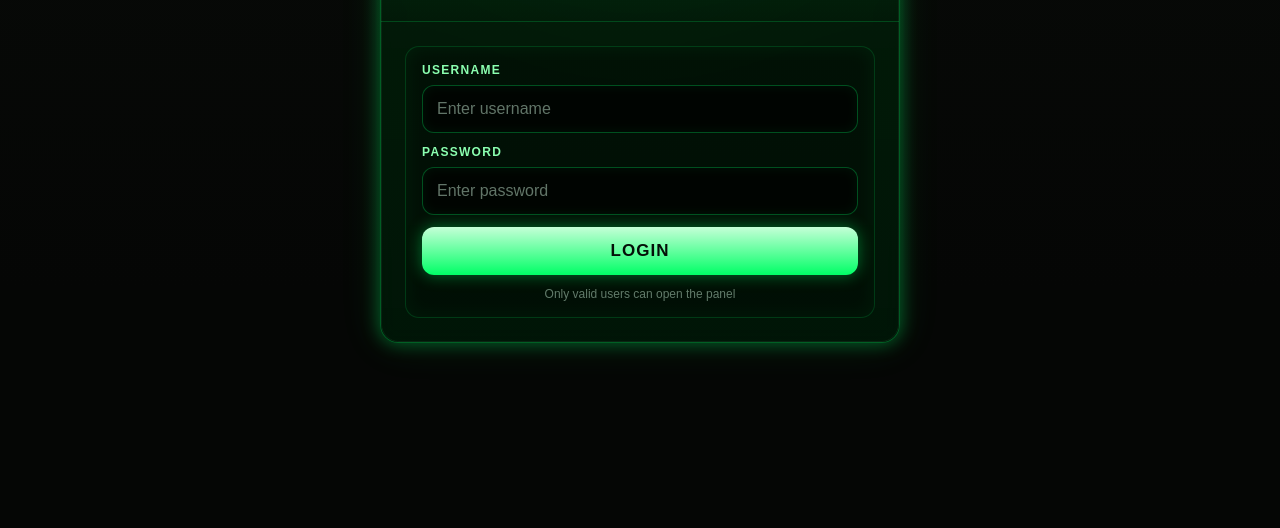
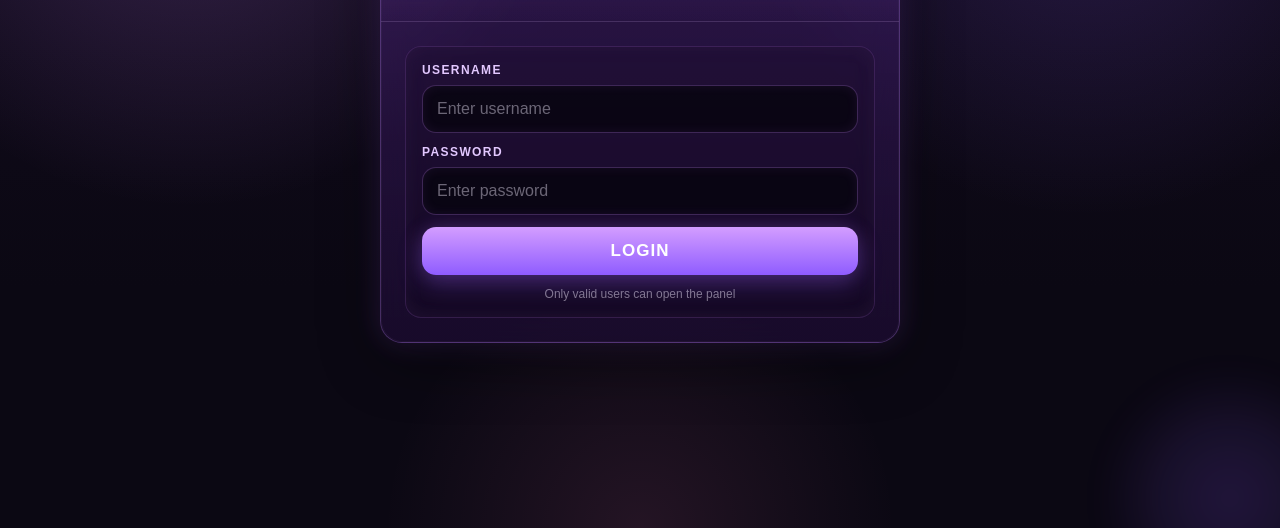
Before and after one commit to yyy586873-blip/Myserver-, a website: page index.html in a window 1280 px wide. Shown: the part 272-800 px from the top of the page. Drawn offline with Linux system fonts and the light colour scheme.

Commit message:
Update index.html

```diff
--- a/index.html
+++ b/index.html
@@ -2,36 +2,45 @@
 <html lang="en">
 <head>
   <meta charset="UTF-8" />
-  <meta name="viewport" content="width=device-width, initial-scale=1, viewport-fit=cover" />
-  <meta name="theme-color" content="#050805" />
+  <meta name="viewport" content="width=device-width, initial-scale=1.0, viewport-fit=cover" />
+  <meta name="theme-color" content="#120a1f" />
   <title>Access Panel</title>
 
   <style>
     :root{
-      --bg:#050805;
-      --bg2:#020302;
-      --panel:rgba(0, 40, 10, 0.60);
-      --panel2:rgba(0, 25, 8, 0.82);
-      --line:#00ff66;
-      --line2:#8bffb0;
-      --text:#d8ffe6;
-      --muted:#7cff9a;
-      --danger:#ff5c5c;
-      --shadow:0 0 18px rgba(0,255,102,.35), 0 0 42px rgba(0,255,102,.12);
-      --radius:18px;
-      --radius2:14px;
+      --bg1:#120a1f;
+      --bg2:#090611;
+      --panel1:rgba(98, 44, 163, 0.34);
+      --panel2:rgba(28, 12, 49, 0.78);
+      --border:rgba(196, 145, 255, 0.26);
+      --border2:rgba(196, 145, 255, 0.42);
+      --text:#f4ecff;
+      --muted:#c9a8ff;
+      --accent:#c77dff;
+      --accent2:#8f5cff;
+      --success:#cdb6ff;
+      --danger:#ff7db8;
+      --shadow:0 16px 60px rgba(0,0,0,.45), 0 0 28px rgba(167, 94, 255, .22);
+      --radius:22px;
+      --radius2:16px;
       --maxw: 460px;
     }
 
-    *{ box-sizing:border-box; -webkit-tap-highlight-color: transparent; }
+    *{
+      box-sizing:border-box;
+      -webkit-tap-highlight-color: transparent;
+    }
+
     html, body{
       margin:0;
       min-height:100%;
       font-family: Arial, Helvetica, sans-serif;
+      color:var(--text);
       background:
-        radial-gradient(circle at top, rgba(0,255,102,.12), transparent 35%),
-        linear-gradient(180deg, var(--bg), var(--bg2) 70%);
-      color: var(--text);
+        radial-gradient(circle at 15% 15%, rgba(199,125,255,.22), transparent 28%),
+        radial-gradient(circle at 85% 20%, rgba(143,92,255,.18), transparent 26%),
+        radial-gradient(circle at 50% 100%, rgba(255,125,184,.10), transparent 25%),
+        linear-gradient(180deg, var(--bg1), var(--bg2) 70%);
     }
 
     body{
@@ -44,15 +53,39 @@
       position:fixed;
       inset:0;
       pointer-events:none;
-      background: linear-gradient(
-        to bottom,
-        rgba(255,255,255,0.02) 0%,
-        rgba(255,255,255,0.00) 2%,
-        rgba(255,255,255,0.03) 4%
-      );
+      background:
+        linear-gradient(to bottom,
+          rgba(255,255,255,0.03) 0%,
+          rgba(255,255,255,0.00) 2%,
+          rgba(255,255,255,0.025) 4%);
       background-size:100% 8px;
-      opacity:.28;
+      opacity:.20;
       mix-blend-mode: screen;
+    }
+
+    .float-orb{
+      position:fixed;
+      width:220px;
+      height:220px;
+      border-radius:50%;
+      filter: blur(24px);
+      opacity:.22;
+      pointer-events:none;
+      background: radial-gradient(circle, rgba(199,125,255,.9), rgba(199,125,255,0));
+      animation: drift 8s ease-in-out infinite;
+    }
+
+    .orb1{ top:-70px; left:-60px; }
+    .orb2{
+      right:-60px;
+      bottom:-80px;
+      background: radial-gradient(circle, rgba(143,92,255,.85), rgba(143,92,255,0));
+      animation-delay: -3s;
+    }
+
+    @keyframes drift{
+      0%,100%{ transform: translate(0,0) scale(1); }
+      50%{ transform: translate(18px, 22px) scale(1.08); }
     }
 
     .wrap{
@@ -69,13 +102,13 @@
 
     .panel{
       width:min(100%, var(--maxw));
-      background: linear-gradient(180deg, var(--panel), var(--panel2));
-      border: 1px solid rgba(0,255,102,.30);
+      background: linear-gradient(180deg, var(--panel1), var(--panel2));
+      border:1px solid var(--border);
       border-radius: var(--radius);
       box-shadow: var(--shadow);
+      backdrop-filter: blur(16px);
       overflow:hidden;
       position:relative;
-      backdrop-filter: blur(10px);
     }
 
     .panel::after{
@@ -84,7 +117,7 @@
       inset:0;
       border-radius: var(--radius);
       pointer-events:none;
-      border: 1px solid rgba(139,255,176,.10);
+      border:1px solid rgba(255,255,255,.05);
       animation: pulse 2.2s ease-in-out infinite;
     }
 
@@ -96,17 +129,25 @@
     .header{
       padding: clamp(18px, 4vw, 24px);
       text-align:center;
-      border-bottom: 1px solid rgba(0,255,102,.14);
-      background: linear-gradient(180deg, rgba(0,255,102,.07), transparent);
+      border-bottom:1px solid rgba(255,255,255,.08);
+      background: linear-gradient(180deg, rgba(199,125,255,.10), transparent);
     }
 
     .title{
       margin:0;
       font-size: clamp(24px, 6vw, 32px);
       letter-spacing: 2px;
-      color:#e8fff0;
-      text-shadow: 0 0 8px rgba(0,255,102,.7), 0 0 18px rgba(0,255,102,.28);
       line-height:1.1;
+      color:#fff7ff;
+      text-shadow:
+        0 0 10px rgba(199,125,255,.75),
+        0 0 22px rgba(143,92,255,.28);
+      animation: titleGlow 2.4s ease-in-out infinite alternate;
+    }
+
+    @keyframes titleGlow{
+      from{ transform: translateY(0); }
+      to{ transform: translateY(-1px); }
     }
 
     .subtitle{
@@ -121,20 +162,21 @@
     }
 
     .box{
-      background: rgba(0,0,0,.28);
-      border: 1px solid rgba(0,255,102,.18);
+      background: rgba(12, 8, 21, .42);
+      border:1px solid rgba(199,125,255,.18);
       border-radius: var(--radius2);
       padding: clamp(14px, 3.5vw, 16px);
-      box-shadow: inset 0 0 18px rgba(0,255,102,.06);
+      box-shadow: inset 0 0 18px rgba(199,125,255,.08);
+      backdrop-filter: blur(10px);
     }
 
     .label{
       display:block;
-      margin: 0 0 8px;
-      font-size: 12px;
+      margin:0 0 8px;
+      font-size:12px;
       font-weight:700;
-      letter-spacing: 1.3px;
-      color: var(--line2);
+      letter-spacing:1.4px;
+      color:#e3c8ff;
     }
 
     .input{
@@ -142,51 +184,66 @@
       appearance:none;
       border:none;
       outline:none;
-      border-radius: 12px;
+      border-radius: 14px;
       padding: 14px 14px;
       font-size: 16px;
       color: var(--text);
-      background: rgba(0,0,0,.72);
-      border: 1px solid rgba(0,255,102,.30);
-      box-shadow: inset 0 0 12px rgba(0,255,102,.06);
+      background: rgba(8, 6, 15, .82);
+      border:1px solid rgba(199,125,255,.28);
+      box-shadow: inset 0 0 12px rgba(199,125,255,.08);
       margin-bottom: 12px;
+      transition: border-color .2s ease, transform .2s ease, box-shadow .2s ease;
+    }
+
+    .input:focus{
+      border-color: var(--border2);
+      box-shadow:
+        inset 0 0 12px rgba(199,125,255,.10),
+        0 0 0 3px rgba(199,125,255,.08);
+      transform: translateY(-1px);
     }
 
     .input::placeholder{
-      color: rgba(216,255,230,.45);
-    }
-
-    .row{
-      display:grid;
-      grid-template-columns: 1fr;
-      gap: 10px;
+      color: rgba(244,236,255,.42);
     }
 
     .btn{
       width:100%;
       border:none;
-      border-radius: 12px;
+      border-radius: 14px;
       padding: 14px 16px;
       font-size: 16px;
-      font-weight: 800;
-      letter-spacing: 1px;
-      color:#041008;
-      background: linear-gradient(180deg, #c5ffd7, #00ff66);
-      box-shadow: 0 0 16px rgba(0,255,102,.42);
+      font-weight:800;
+      letter-spacing:1px;
+      color:#fff;
+      background: linear-gradient(180deg, #d39dff, #8f5cff);
+      box-shadow:
+        0 10px 24px rgba(143,92,255,.25),
+        0 0 20px rgba(199,125,255,.18);
       cursor:pointer;
       transition: transform .16s ease, filter .16s ease, opacity .16s ease;
       touch-action: manipulation;
     }
 
-    .btn:active{ transform: scale(.985); }
-    .btn:hover{ filter: brightness(1.05); }
-    .btn[disabled]{ opacity:.55; cursor:not-allowed; }
+    .btn:hover{
+      filter: brightness(1.05);
+    }
+
+    .btn:active{
+      transform: scale(.985);
+    }
+
+    .btn[disabled]{
+      opacity:.6;
+      cursor:not-allowed;
+    }
 
     .btn-secondary{
+      margin-top:10px;
       background: transparent;
-      color: var(--line);
-      border: 1px solid rgba(0,255,102,.40);
-      box-shadow: inset 0 0 10px rgba(0,255,102,.05);
+      color:#e8d7ff;
+      border:1px solid rgba(199,125,255,.35);
+      box-shadow: inset 0 0 10px rgba(199,125,255,.05);
     }
 
     .section{
@@ -210,19 +267,19 @@
 
     .bar{
       width:100%;
-      height: 12px;
-      border-radius: 999px;
+      height:12px;
+      border-radius:999px;
       overflow:hidden;
-      background: rgba(0,255,102,.10);
-      border: 1px solid rgba(0,255,102,.20);
+      background: rgba(199,125,255,.10);
+      border:1px solid rgba(199,125,255,.18);
     }
 
     .bar > span{
       display:block;
       width:0%;
       height:100%;
-      background: linear-gradient(90deg, var(--line), var(--line2), var(--line));
-      box-shadow: 0 0 14px rgba(0,255,102,.75);
+      background: linear-gradient(90deg, #d39dff, #ffffff, #8f5cff, #d39dff);
+      box-shadow: 0 0 14px rgba(199,125,255,.55);
       transition: width .12s linear;
     }
 
@@ -233,15 +290,16 @@
       font-size: 14px;
       color: var(--text);
       word-break: break-word;
+      line-height:1.5;
     }
 
     .result{
       display:none;
       margin-top: 14px;
       padding: 14px;
-      border-radius: 12px;
-      background: rgba(0,0,0,.35);
-      border: 1px solid rgba(0,255,102,.22);
+      border-radius: 14px;
+      background: rgba(10, 7, 18, .52);
+      border: 1px solid rgba(199,125,255,.20);
     }
 
     .code{
@@ -249,8 +307,8 @@
       font-size: clamp(16px, 4vw, 19px);
       word-break: break-all;
       line-height:1.5;
-      color: #eaffef;
-      text-shadow: 0 0 10px rgba(0,255,102,.25);
+      color:#fff;
+      text-shadow: 0 0 10px rgba(199,125,255,.30);
       margin-bottom: 12px;
     }
 
@@ -258,28 +316,28 @@
       margin-top: 10px;
       text-align:center;
       font-size: 12px;
-      color: rgba(216,255,230,.60);
+      color: rgba(244,236,255,.60);
       line-height:1.5;
     }
 
     .hidden{ display:none; }
 
     .note{
-      margin-top: 12px;
+      margin-top:12px;
       text-align:center;
-      font-size: 12px;
-      color: rgba(216,255,230,.45);
+      font-size:12px;
+      color: rgba(244,236,255,.48);
     }
 
     @media (min-width: 720px){
       .panel{
-        width: min(100%, 520px);
+        width:min(100%, 520px);
       }
       .content{
         padding: 24px;
       }
       .btn{
-        font-size: 17px;
+        font-size:17px;
       }
     }
 
@@ -298,11 +356,14 @@
   </style>
 </head>
 <body class="scanlines">
+  <div class="float-orb orb1"></div>
+  <div class="float-orb orb2"></div>
+
   <div class="wrap">
     <div class="panel">
       <div class="header">
         <h1 class="title">ACCESS PANEL</h1>
-        <p class="subtitle">MOBILE OPTIMIZED • NEON GREEN UI</p>
+        <p class="subtitle">SMOOTH PURPLE UI • RESPONSIVE DESIGN</p>
       </div>
 
       <div class="content">
@@ -454,4 +515,4 @@
     }
   </script>
 </body>
-              </html>
+</html>
```
